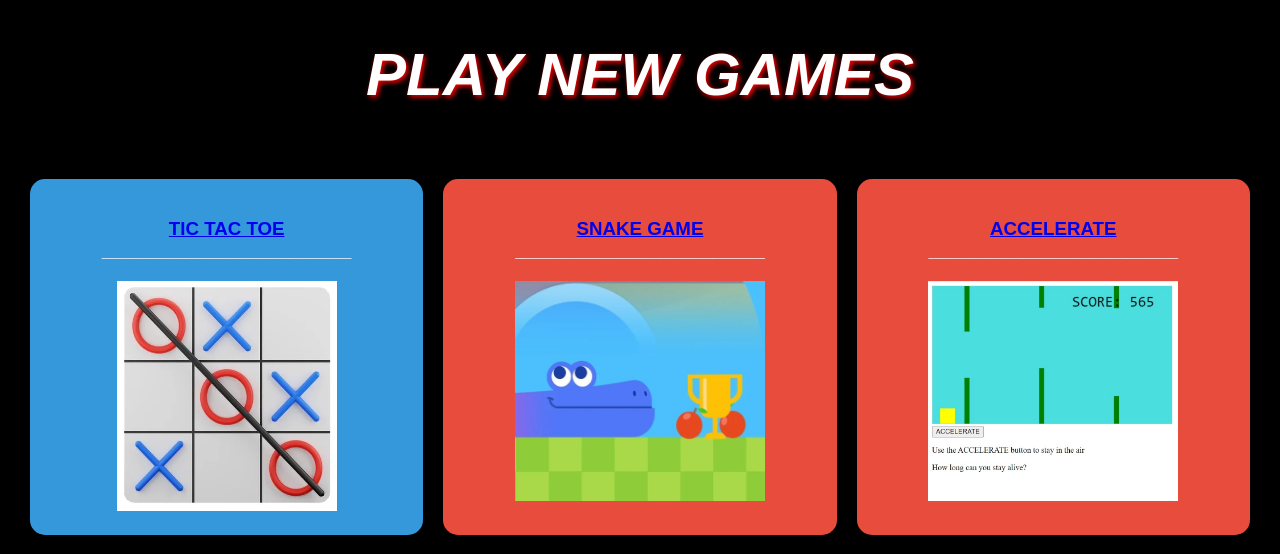
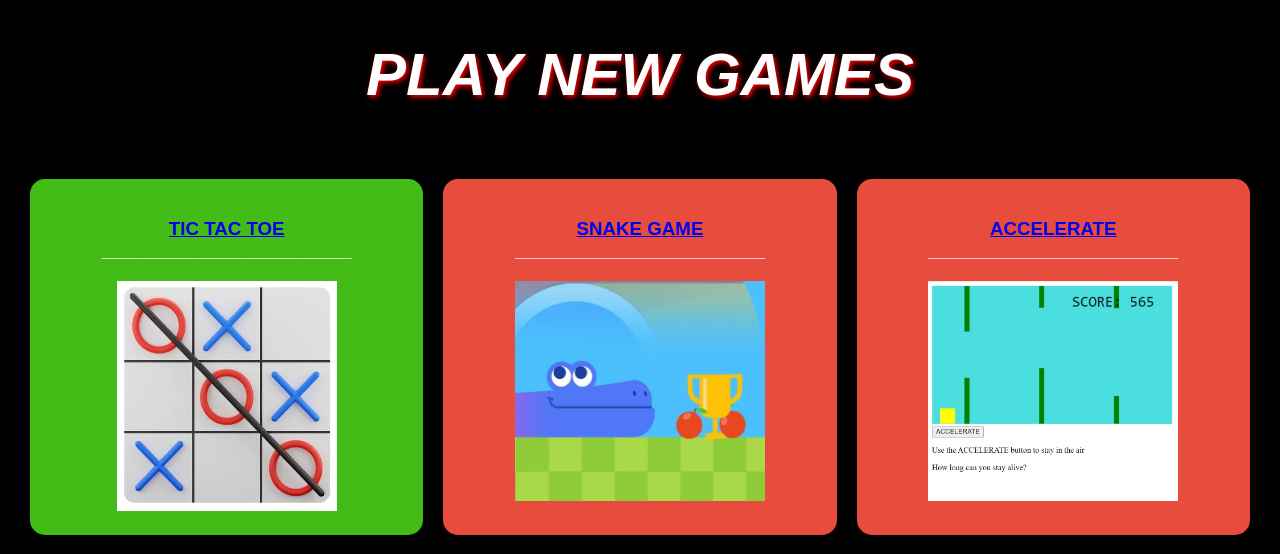
Before and after one commit to snehakaushal/MEMORYCARDGAME, a plain HTML site: page website/moregames.html in a window 1280 px wide. In both pictures the pointer is over the element 226 px from the left and 357 px from the top of the page. Shown: the top 554 px of the page. Drawn offline with Linux system fonts and the light colour scheme.

Commit message:
change colour of hovering effect

```diff
--- a/website/moregames.html
+++ b/website/moregames.html
@@ -44,7 +44,7 @@ body {
 }
 
 .game-box:hover {
-    background-color: #3498db; /* Hover box color */
+    background-color: #44bc18; /* Hover box color */
 }
 </style>
 </head>
```
